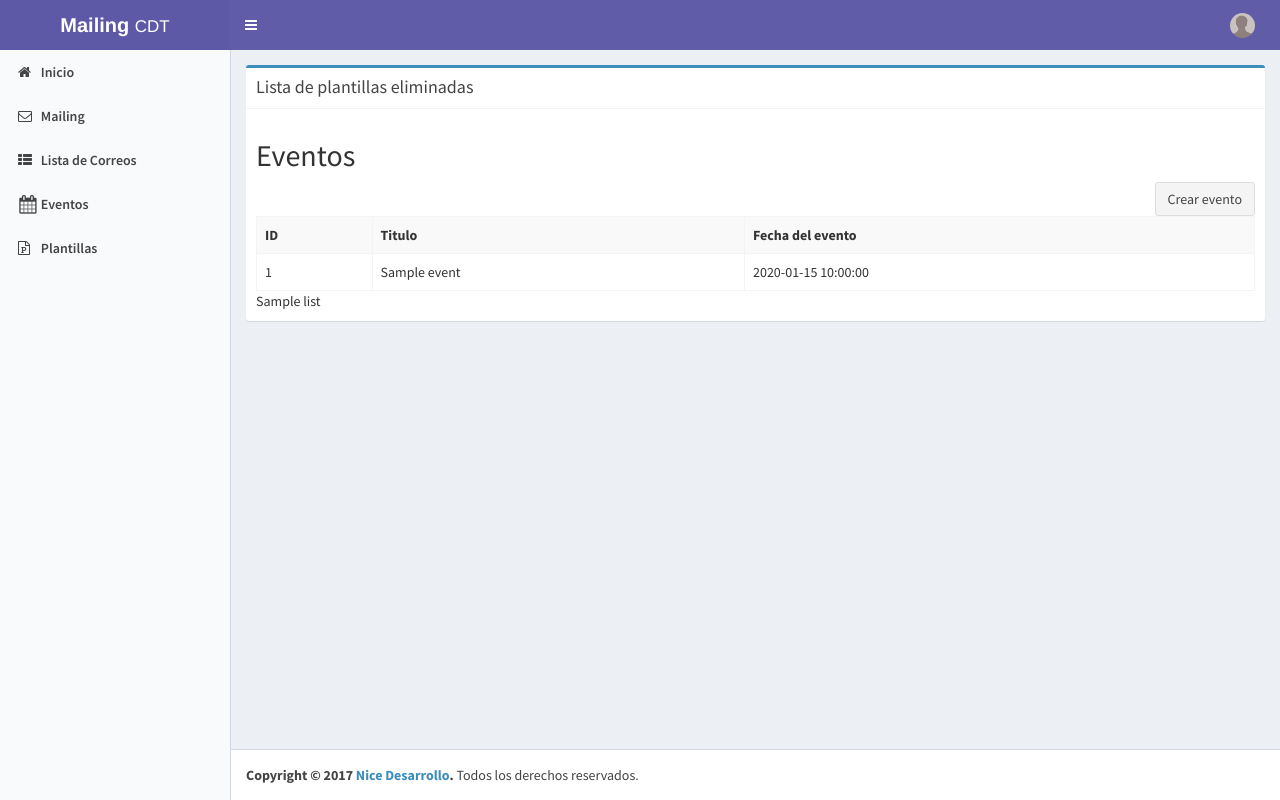
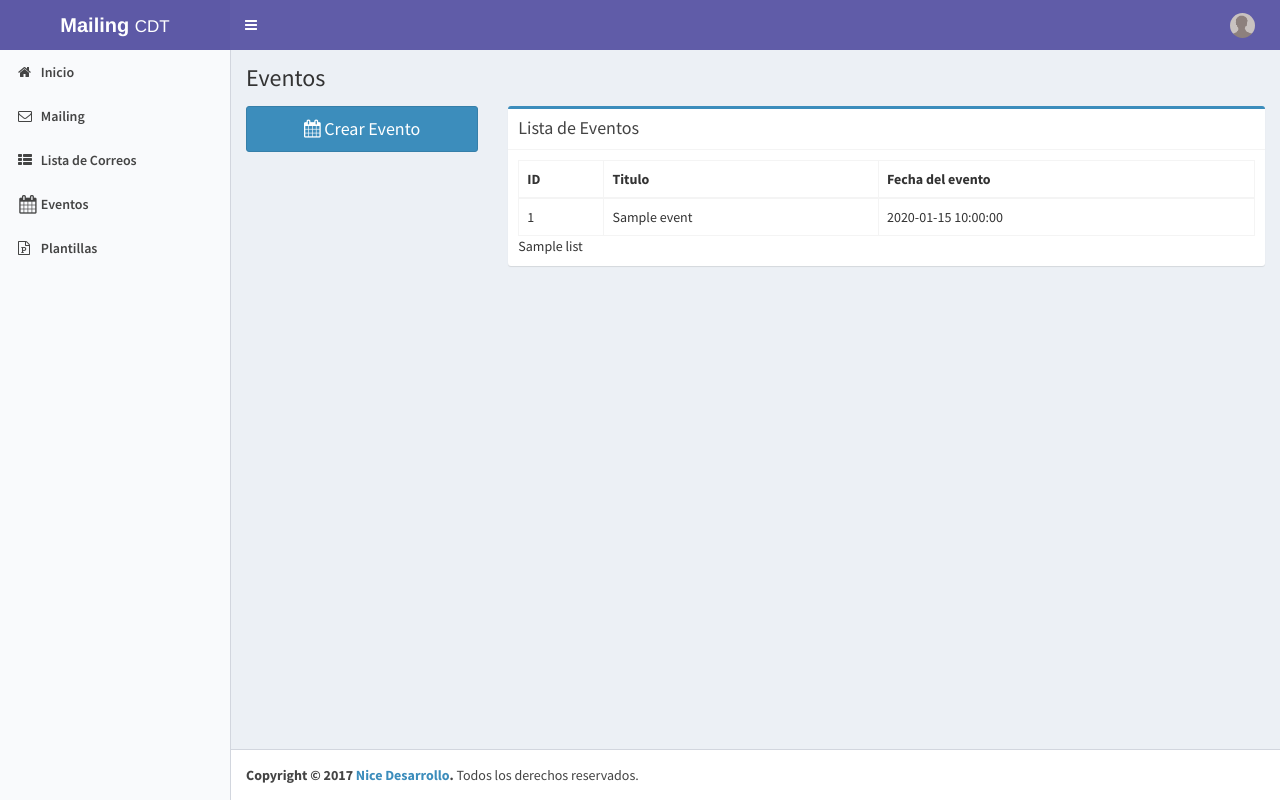
Before and after one commit to samuelmontoyag/Mailer_CDT, a Flask app: template templates/eventos/list.html in a window 1280 px wide. Run offline with Flask 2, Linux system fonts and the light colour scheme; the template is opened without the code that fills it: most values are stand-ins (such as "Sample title", 1, 10 or a date in 2020); parts of the project's set-up code (start-up, migrations or seed data) failed here and were passed over; some libraries are stand-ins or nearby versions.

Commit message:
Se modifica vista de crear eventos

```diff
--- a/templates/campagnas/create.html
+++ b/templates/campagnas/create.html
@@ -122,7 +122,7 @@
             </div>
         </div>
     </div>
-    <button type="submit" id="create_mailing" class="btn btn-info btn-lg">Crear Mailing</button>
+    <button type="submit" id="create_mailing" class="btn btn-warning btn-lg">Crear Mailing</button>
 
 </form>
 
@@ -134,7 +134,7 @@
         <h4 class="modal-title" id="myModalLabel">Insertar plantilla</h4>
       </div>
       <div class="modal-body">
-        <select name="template"  class="form-control" id="templateSelect">
+        <select name="template" class="form-control input-lg" id="templateSelect">
             {% for template in template_lists %}
                 <option value="{{template.id}}">{{template.name}}</option>
             {% endfor %}
--- a/templates/eventos/list.html
+++ b/templates/eventos/list.html
@@ -1,20 +1,27 @@
 {% extends 'base.html' %}
 {% import 'form_helper.html' as lib with context %}
 
-
-{%block content%}
-{%call lib.create_box("Lista de plantillas eliminadas", "box-primary")%}
-
-
-<h2>Eventos</h2>
-
-<a class='btn btn-default' style="float:right" href="http://www.cdt.cl/wp-admin/post-new.php?post_type=event">Crear evento</a>
-<table class="table table-hover table-striped able table-bordered">
-	<tr>
+{%block content_wrapper%}
+<section class="content-header">
+  <h1>
+    Eventos
+  </h1>
+</section>
+<section class="content">
+  <div class="row">
+    <div class="col-md-3">
+      <a class='btn btn-lg btn-primary btn-block' href="http://www.cdt.cl/wp-admin/post-new.php?post_type=event">
+        <i class="fa fa-calendar" aria-hidden="true"></i>  Crear Evento
+      </a>
+    </div>
+    <div class="col-md-9">
+      {%call lib.create_box("Lista de Eventos", "box-primary")%}
+        <table class="table table-bordered">
+          <thead>
             <th>ID</th>
             <th>Titulo</th>
             <th>Fecha del evento</th>
-	</tr>
+          </thead>
           {% for event in list %}
 			<tr>
 				<td>{{event.event_id}}</td>
@@ -23,7 +30,9 @@
 			</tr>
 			{% endfor %}
         </table>
-
       {{list.event_name}}
-{% endcall%}
+      {%endcall%}
+    </div>
+  </div>
+</section>
 {% endblock %}
```
Lines whose indentation alone changed are shown as unchanged.
